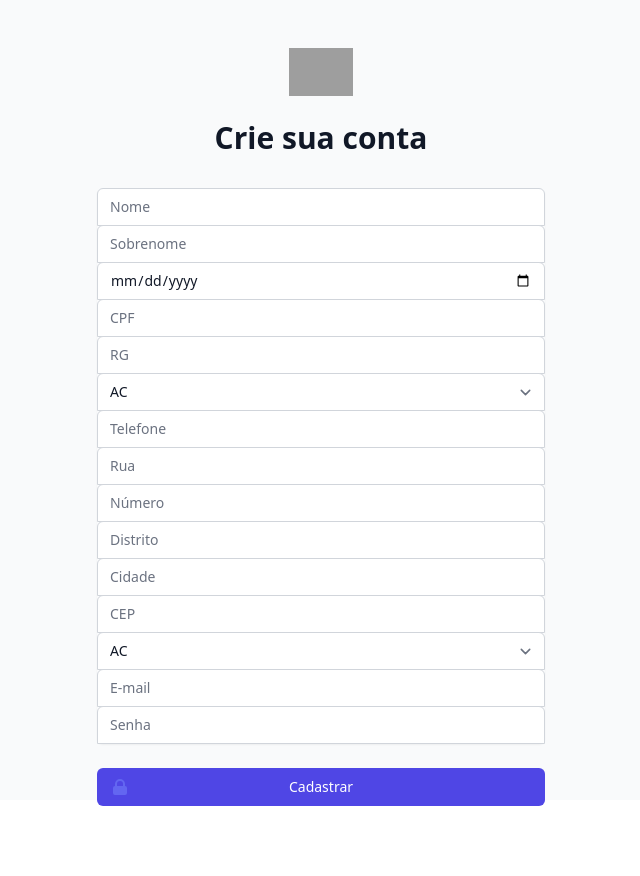
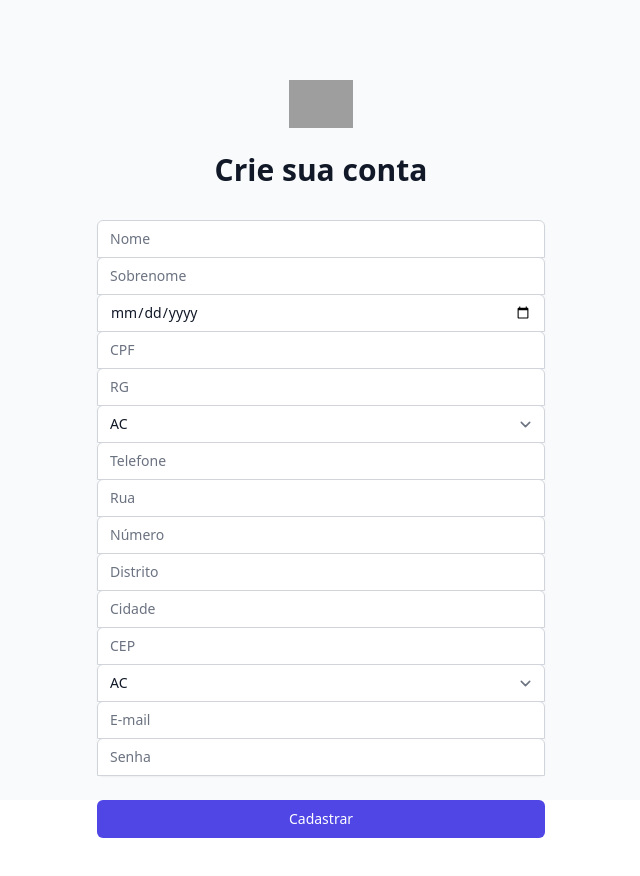
Before and after one commit to jotavkf/kols-client, a Next.js app: page /signup in a window 1280 px wide. Shown: the top 876 px of the page, without its empty margins (319-959 px from the left). Before the commit the page ends 854 px from the top, so only its background shows below. Built offline with nearby package versions, Linux system fonts and the light colour scheme; grey boxes are pictures that could not be loaded.

Commit message:
Form de signup refeito // Falta acertar RegExp + render dos erros

```diff
--- a/pages/signup/index.js
+++ b/pages/signup/index.js
@@ -2,16 +2,20 @@ import { LockClosedIcon } from '@heroicons/react/solid'
 import { Formik, Form, Field, ErrorMessage } from 'formik';
 import { api } from '../api/api.js'
 import Link from "next/link";
+import {useRouter} from 'next/router';
+import toast, { Toaster } from 'react-hot-toast';
 
 
 
 export default function SignUp() {
   const arrayDeEstados = ["AC", "AL", "AP", "AM", "BA", "CE", "DF", "ES", "GO", "MA", "MT", "MS", "MG", "PA", "PB", "PR", "PE", "PI", "RJ", "RN", "RS", "RO", "RR", "SC", "SP", "SE", "TO",]
+  const router = useRouter()
 
   return (
     <div className='h-screen bg-gray-50 w-screen'>
       <div className="min-h-full flex items-center justify-center py-12 px-4 sm:px-6 lg:px-8">
         <div className="max-w-md w-full space-y-8">
+        <div><Toaster/></div>
           <div>
             <img
               className="mx-auto h-12 w-auto"
@@ -24,6 +28,8 @@ export default function SignUp() {
           Depois vem o onSubmit, que é o que o botão roda.
           Form e Field são componentes do Formik, que aí facilitam a manipulação */}
           <Formik
+          validateOnChange={true}
+          validateOnBlur={true}
             initialValues={{
               name: '',
               lastName: '',
@@ -31,7 +37,7 @@ export default function SignUp() {
               birthdate: '',
               cpf: '',
               rg: '',
-              rgUF: '',
+              rgUF: 'AC',
               phone: '',
               address: {
                 street: '',
@@ -39,7 +45,7 @@ export default function SignUp() {
                 district: '',
                 city: '',
                 zipcode: '',
-                state: '',
+                state: 'AC',
               },
               password: '',
 
@@ -47,11 +53,13 @@ export default function SignUp() {
             onSubmit={async function (values) {
               try {
                 await api.post("/users/create-user", values);
-              } catch (e) { alert('Algo deu errado') }
-
+                router.push('/login')
+              } catch (error) {
+                console.log(error.response.data)
+                alert('Algo deu errado') }
             }}
             validate={values => {
-              let errors = {
+              const errors = {
                 address: {}
               };
                 if (!/^[\w-\.]+@([\w-]+\.)+[\w-]{2,4}$/.test(values.email)){
@@ -69,9 +77,10 @@ export default function SignUp() {
                 if (!/^([\d]{2}).?([\d]{3})-?([\d]{3})/.test(values.address.zipcode)){
                   errors.address.zipcode = 'CEP inválido'
                 }
+                return errors
             }}
           >
-            <Form className="mt-8 space-y-6" >
+           <Form className="mt-8 space-y-6" >
               <div className="rounded-md shadow-sm -space-y-px">
                 <div>
                   <Field
@@ -108,17 +117,16 @@ export default function SignUp() {
                     id="cpf"
                     name="cpf"
                     placeholder="CPF"
-                    type="number"
                     required={true}
                     className="appearance-none rounded-none relative block w-full px-3 py-2 border border-gray-300 placeholder-gray-500 text-gray-900 rounded-t-md focus:outline-none focus:ring-indigo-500 focus:border-indigo-500 focus:z-10 sm:text-sm"
                   />
+                  <ErrorMessage name="cpf">{msg => toast.error(`${msg}`)}</ErrorMessage>
                 </div>
                 <div>
                   <Field
                     id="rg"
                     name="rg"
                     placeholder="RG"
-                    type="number"
                     required={true}
                     className="appearance-none rounded-none relative block w-full px-3 py-2 border border-gray-300 placeholder-gray-500 text-gray-900 rounded-t-md focus:outline-none focus:ring-indigo-500 focus:border-indigo-500 focus:z-10 sm:text-sm"
                   />
@@ -188,7 +196,6 @@ export default function SignUp() {
                     id="address.zipcode"
                     name="address.zipcode"
                     placeholder="CEP"
-                    type="number"
                     required={true}
                     className="appearance-none rounded-none relative block w-full px-3 py-2 border border-gray-300 placeholder-gray-500 text-gray-900 rounded-t-md focus:outline-none focus:ring-indigo-500 focus:border-indigo-500 focus:z-10 sm:text-sm"
                   />
@@ -231,12 +238,7 @@ export default function SignUp() {
                 <button
                   type="submit"
                   className="group relative w-full flex justify-center py-2 px-4 border border-transparent text-sm font-medium rounded-md text-white bg-indigo-600 hover:bg-indigo-700 focus:outline-none focus:ring-2 focus:ring-offset-2 focus:ring-indigo-500">
-                  <span
-                    className="absolute left-0 inset-y-0 flex items-center pl-3">
-                    <LockClosedIcon className="h-5 w-5 text-indigo-500 group-hover:text-indigo-400" aria-hidden="true" />
-                  </span>
-                  <Link href={"/business"}>Cadastrar</Link>
-
+                  Cadastrar
                 </button>
               </div>
             </Form>
```
